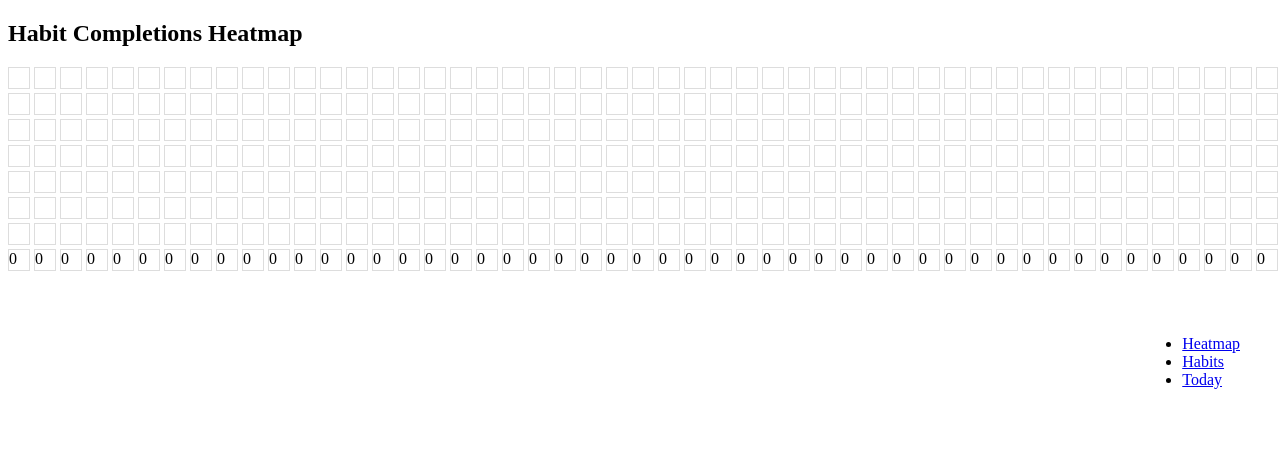
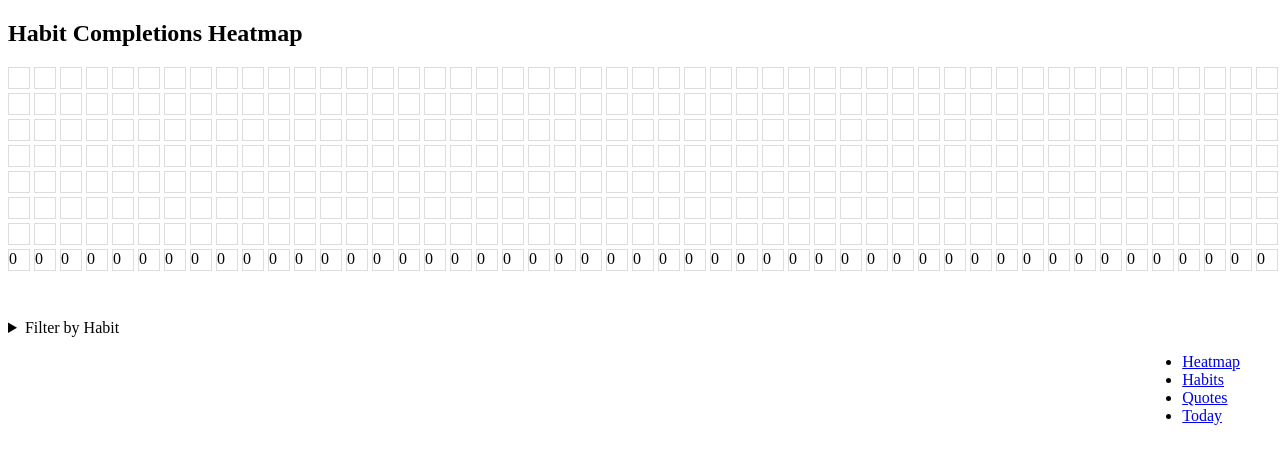
Before and after one commit to fhightower/habit-tracker, a Django app: page / in a window 1280 px wide; the page is wider, and only the part inside the window is pictured. Shown: the top 464 px of that part. Run offline with Django 5.2, Linux system fonts and the light colour scheme; data that the repository does not hold is empty.

Commit message:
Add filters to heatmap

```diff
--- a/habit_tracker/templates/habit_tracker/heatmap.html
+++ b/habit_tracker/templates/habit_tracker/heatmap.html
@@ -19,6 +19,26 @@
         </div>
       </div>
     {% endfor %}
+  </div>
+
+  <div class="filterButtons">
+    {% if selected_habit_name %}
+    <p>
+        <span>Filtering by: <b>{{ selected_habit_name }}</b></span>
+        <br>
+        <button>
+            <a href="{% url 'habit_tracker:heatmap' %}">Clear Filter</a>
+       </button>
+    </p>
+    {% endif %}
+    <details>
+        <summary>Filter by Habit</summary>
+        {% for habit in habits %}
+            <button>
+                <a href="{% url 'habit_tracker:heatmap' %}?habit_id={{ habit.id }}">{{ habit.name }}</a>
+            </button>
+        {% endfor %}
+    </details>
   </div>
 
   <style>
--- a/habit_tracker/views.py
+++ b/habit_tracker/views.py
@@ -126,6 +126,10 @@ def _find_opacity(completion_percent: float) -> float:
 
 
 def heatmap_view(request):
+    # handle ?habit_id= query parameter
+    habit_id = request.GET.get("habit_id")
+    selected_habit_name = None
+
     today = timezone.now().date()
     date_to_process = today - timedelta(days=365)
     # Find the Sunday before the day 365 days ago
@@ -135,7 +139,12 @@ def heatmap_view(request):
     week_stats = []
 
     while date_to_process <= today:
-        completions = HabitCompletion.objects.filter(date=date_to_process)
+        query = {"date": date_to_process}
+        if habit_id:
+            query["habit_id"] = habit_id
+            selected_habit_name = Habit.objects.get(id=habit_id).name
+
+        completions = HabitCompletion.objects.filter(**query)
         completion_percent = _find_completion_percent(completions)
         day_heatmap_data = HeatmapData(
             date=date_to_process,
@@ -159,7 +168,13 @@ def heatmap_view(request):
         )
 
     return render(
-        request, "habit_tracker/heatmap.html", {"week_data": zip(weeks, week_stats)}
+        request,
+        "habit_tracker/heatmap.html",
+        {
+            "week_data": zip(weeks, week_stats),
+            "habits": Habit.objects.all().order_by("name"),
+            "selected_habit_name": selected_habit_name,
+        },
     )
 
 
--- a/templates/base.html
+++ b/templates/base.html
@@ -11,6 +11,7 @@
         <ul>
           <li><a href="{% url 'habit_tracker:heatmap' %}">Heatmap</a></li>
           <li><a href="{% url 'habit_tracker:habit_list' %}">Habits</a></li>
+          <li><a href="{% url 'quotes:quotes_list' %}">Quotes</a></li>
           <li><a href="{% url 'habit_tracker:redirect_today' %}">Today</a></li>
         </ul>
     </div>
```
